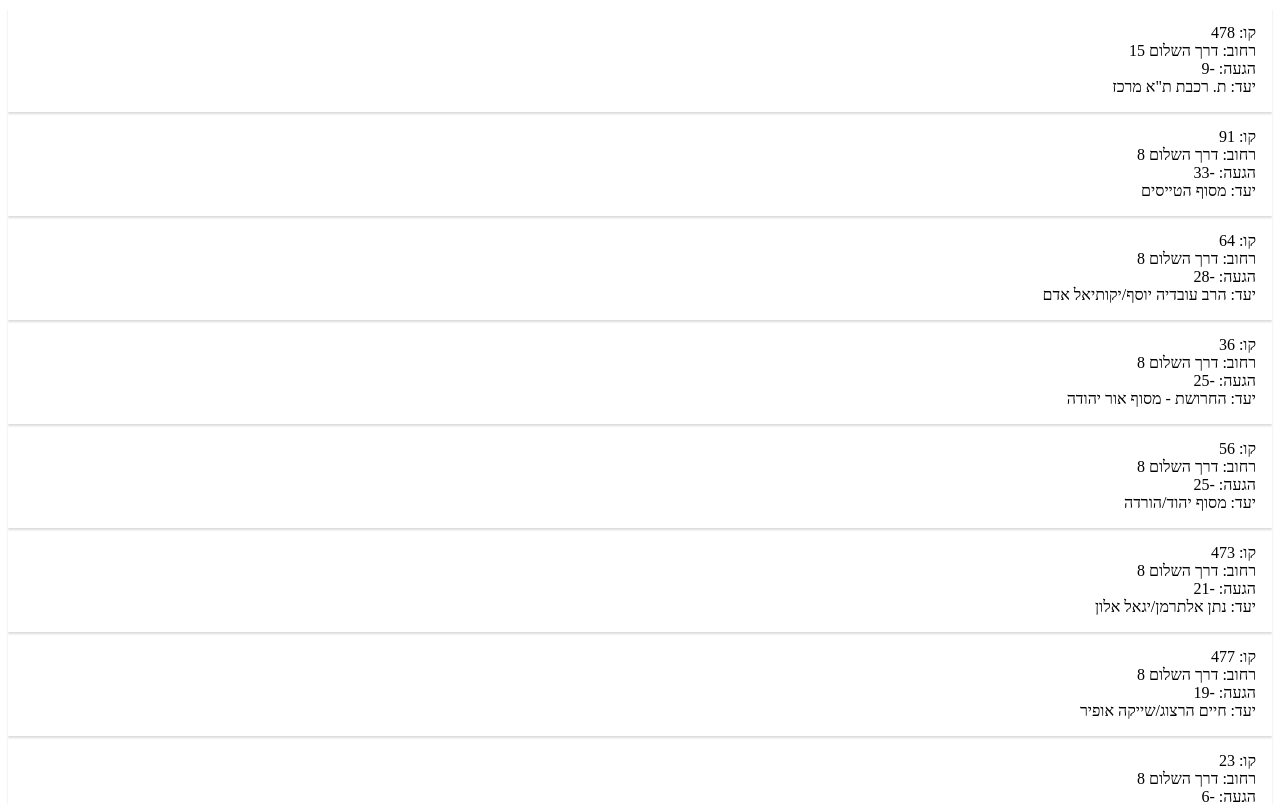
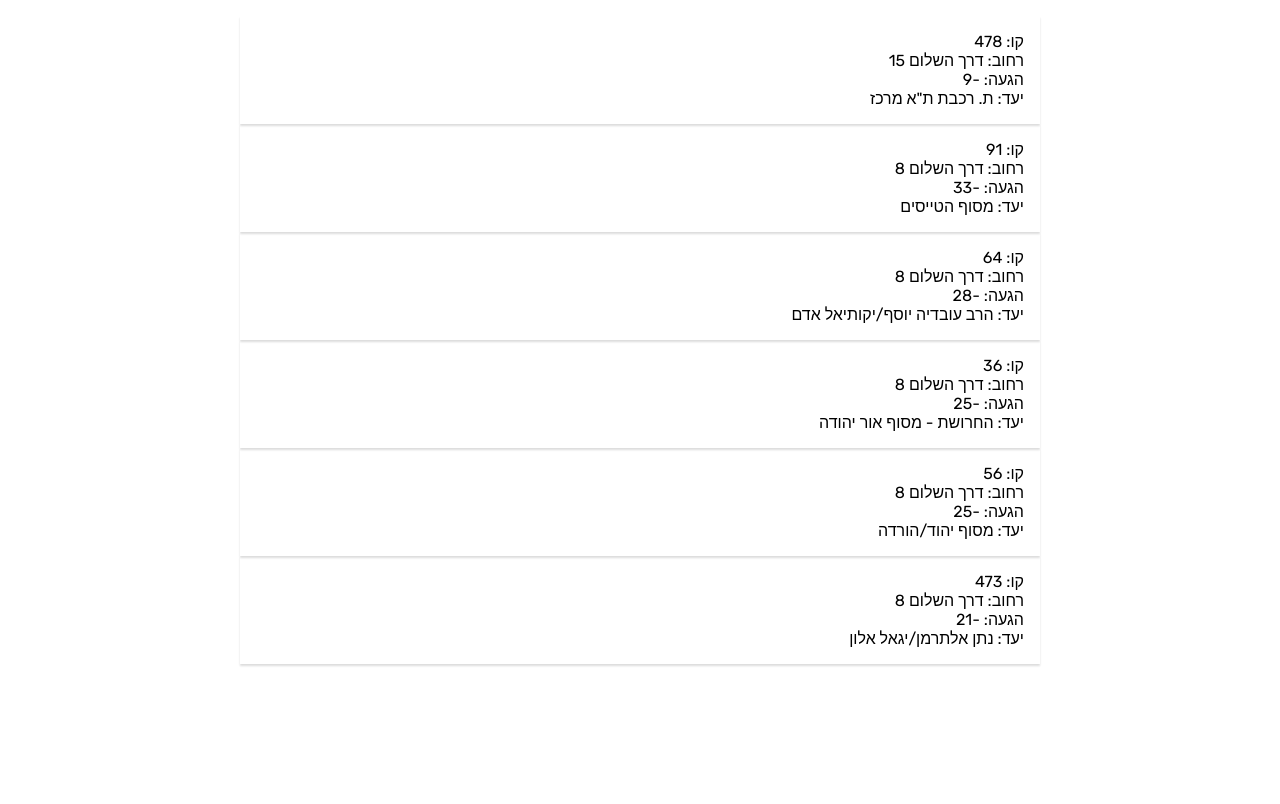
Before and after one commit to guysoft/BusBoardILUi, a website built with Parcel: page src/index.html in a window 1280 px wide. Shown: the top 804 px of the page. Built offline with nearby package versions, Linux system fonts and the light colour scheme.

Commit message:
feat: init pagination

```diff
--- a/src/components/card.js
+++ b/src/components/card.js
@@ -5,13 +5,10 @@ export class AppCard extends HTMLElement {
   }
 
   set data(data) {
-    console.log("data", data);
     this.shadowRoot.innerHTML = render(data);
   }
   disconnectedCallback() {}
 }
-
-AppCard.observedAttributes = ["greet", "data"];
 
 function render(data) {
   return `
@@ -47,3 +44,5 @@ function getEstimation(time) {
   const minutes = Math.round(((result % 86400000) % 3600000) / 60000);
   return minutes;
 }
+
+window.customElements.define("app-card", AppCard);
--- /dev/null
+++ b/src/components/pagination.js
@@ -0,0 +1,52 @@
+export class AppPagination extends HTMLElement {
+  constructor() {
+    super();
+    this.attachShadow({ mode: "open" });
+    this.template = document.createElement("template");
+    this.template.innerHTML = render();
+    this.page = 1;
+  }
+
+  getNumbers(nodesLength) {
+    const pages = nodesLength / 5;
+    const pagination = document.createElement("div");
+    pagination.innerHTML = `${Array.from(Array(pages).keys())
+      .map(page => getNumber(page))
+      .toString()}`;
+  }
+
+  getNumber = number => {
+    return `<button onclick="this.setPage(number)">number</button>`;
+  };
+
+  setPage = number => {
+    this.page = number;
+  };
+
+  connectedCallback() {
+    // debugger;
+    this.shadowRoot.appendChild(this.template.content.cloneNode(true));
+    const slot = this.shadowRoot.querySelector("slot");
+    slot.addEventListener("slotchange", e => {
+      const nodes = e.target.assignedNodes();
+
+      nodes.forEach((node, i) => {
+        if (i > 5 * this.page) {
+          node.style.display = "none";
+        }
+      });
+      console.log(nodes);
+    });
+  }
+}
+
+window.customElements.define("app-pagination", AppPagination);
+
+function getStyle() {}
+
+function render() {
+  return `
+  <slot/>
+
+  `;
+}
--- a/src/index.html
+++ b/src/index.html
@@ -4,9 +4,15 @@
     <meta charset="UTF-8" />
     <meta name="viewport" content="width=device-width, initial-scale=1.0" />
     <meta http-equiv="X-UA-Compatible" content="ie=edge" />
+    <link
+      href="https://fonts.googleapis.com/css?family=Rubik:400,700"
+      rel="stylesheet"
+    />
+    <link rel="stylesheet" href="style.css" />
     <title>Document</title>
   </head>
   <body>
+    <div class="container"></div>
     <script src="./index.js"></script>
   </body>
 </html>
--- a/src/index.js
+++ b/src/index.js
@@ -1,12 +1,12 @@
 import { AppCard } from "./components/card";
+import { AppPagination } from "./components/pagination";
 import UpdatesService from "./updatesService";
 import response from "./mock";
 
-window.customElements.define("app-card", AppCard);
-var body = document.querySelector("body");
-var container = document.createElement("div");
-container.setAttribute("class", "container");
-body.appendChild(container);
+// var body = document.querySelector("body");
+// var container = document.createElement("div");
+// container.setAttribute("class", "container");
+// body.appendChild(container);
 
 // const updatesService = new UpdatesService();
 
@@ -14,13 +14,19 @@ body.appendChild(container);
 //   createBusCards(stops);
 // });
 
+var container = document.querySelector(".container");
+console.log(container);
+var pagination = document.createElement("app-pagination");
+container.appendChild(pagination);
+let busses = 0;
 createBusCards(response);
+pagination.elementsLength = busses;
 
 function createBusCards(stops) {
   Object.keys(stops).forEach(stopName => {
     stops[stopName].forEach(busData => {
       addBusCard(busData);
-      console.log(busData);
+      busses++;
     });
   });
 }
@@ -28,5 +34,5 @@ function createBusCards(stops) {
 function addBusCard(busData) {
   var card = document.createElement("app-card");
   card.data = busData;
-  container.appendChild(card);
+  pagination.appendChild(card);
 }
--- /dev/null
+++ b/src/style.css
@@ -0,0 +1,7 @@
+html {
+  font-family: "Rubik", sans-serif;
+}
+.container {
+  max-width: 800px;
+  margin: 1rem auto;
+}
```
Also changed, not shown: package.json (+10 -1 lines), .babelrc (added), README.md (deleted), src/components/container.js (added), 3 other files.
